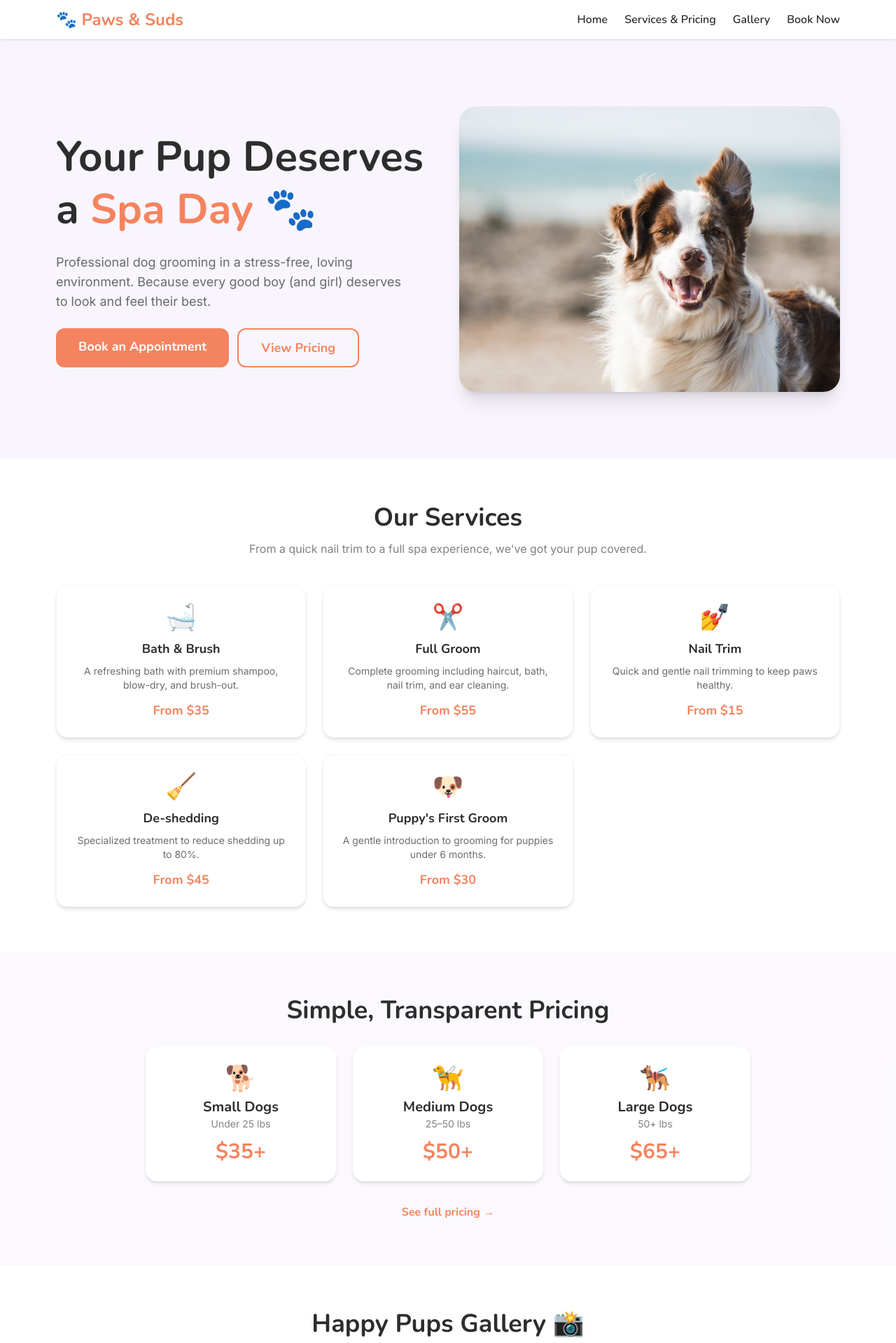
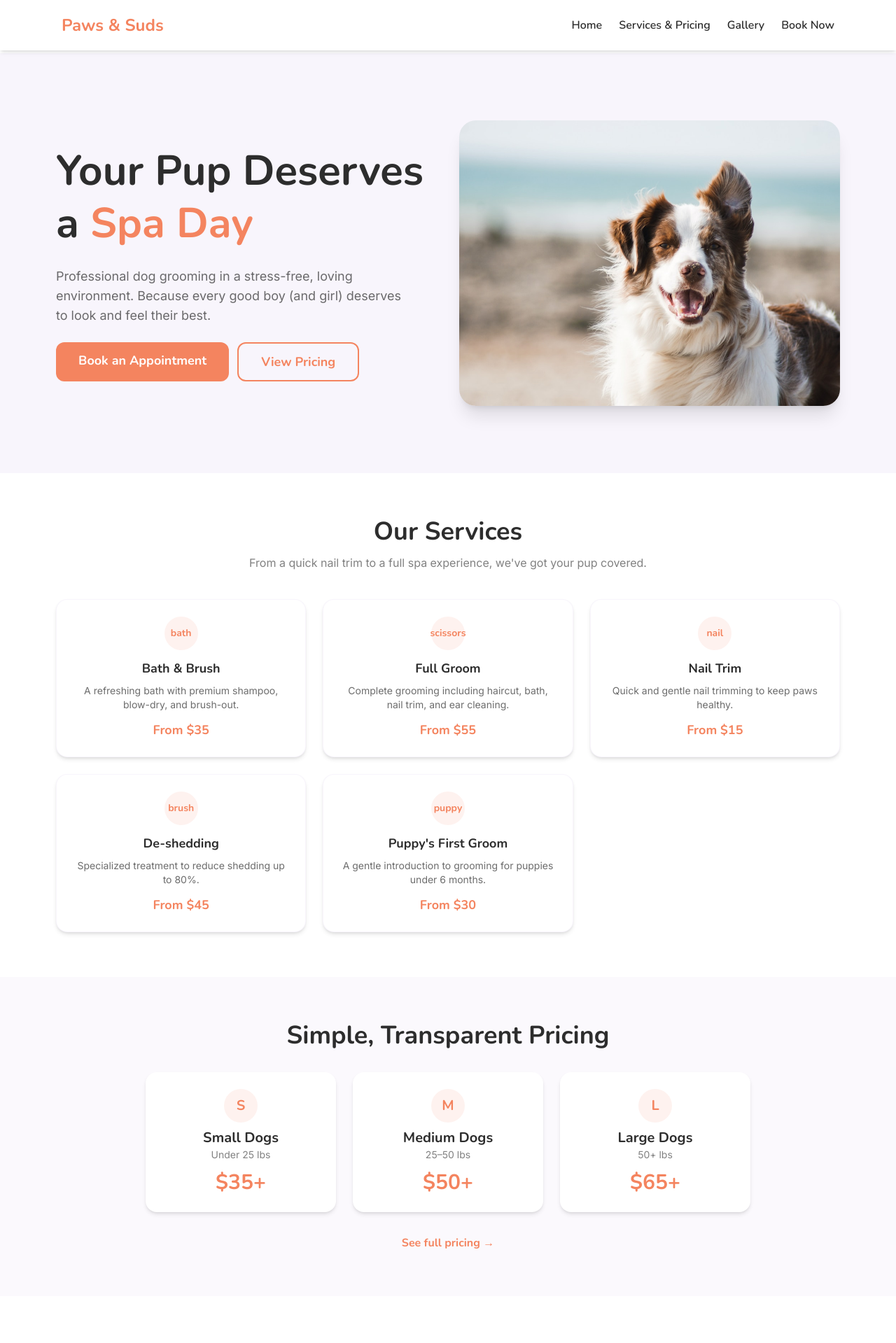
Before and after one commit to LXGIC-Studios/paws-and-suds, a Next.js app: page / in a window 1280 px wide. Shown: the top 1919 px of the page at 70% size. Built offline with nearby package versions, Linux system fonts and the light colour scheme.

Commit message:
fix: remove emojis, fix navbar

```diff
--- a/app/book/page.tsx
+++ b/app/book/page.tsx
@@ -19,21 +19,21 @@ export default function BookPage() {
           </div>
           <div className="md:col-span-2 space-y-6">
             <div className="bg-lavender/20 rounded-2xl p-6">
-              <h3 className="font-heading text-xl font-bold mb-3">📍 Visit Us</h3>
+              <h3 className="font-heading text-xl font-bold mb-3">Visit Us</h3>
               <p className="text-dark/70 text-sm leading-relaxed">
                 123 Bark Avenue<br />
                 Pawsville, TX 75001
               </p>
             </div>
             <div className="bg-lavender/20 rounded-2xl p-6">
-              <h3 className="font-heading text-xl font-bold mb-3">📞 Call Us</h3>
+              <h3 className="font-heading text-xl font-bold mb-3">Call Us</h3>
               <p className="text-dark/70 text-sm">
                 (555) PAW-WASH<br />
                 (555) 729-9274
               </p>
             </div>
             <div className="bg-lavender/20 rounded-2xl p-6">
-              <h3 className="font-heading text-xl font-bold mb-3">🕐 Hours</h3>
+              <h3 className="font-heading text-xl font-bold mb-3">Hours</h3>
               <div className="text-dark/70 text-sm space-y-1">
                 <p>Mon–Fri: 8:00 AM – 6:00 PM</p>
                 <p>Saturday: 9:00 AM – 5:00 PM</p>
@@ -41,7 +41,7 @@ export default function BookPage() {
               </div>
             </div>
             <div className="bg-yellow-pop/20 rounded-2xl p-6 border border-yellow-pop/40">
-              <h3 className="font-heading text-lg font-bold mb-2">🐾 First Visit?</h3>
+              <h3 className="font-heading text-lg font-bold mb-2">First Visit?</h3>
               <p className="text-dark/70 text-sm">
                 Please arrive 10 minutes early for your first visit so we can get to know you and your pup!
               </p>
--- a/app/gallery/page.tsx
+++ b/app/gallery/page.tsx
@@ -21,7 +21,7 @@ export default function GalleryPage() {
     <>
       <section className="bg-lavender/30 py-16">
         <div className="max-w-6xl mx-auto px-4 text-center">
-          <h1 className="font-heading text-4xl md:text-5xl font-bold mb-4">Our Gallery 📸</h1>
+          <h1 className="font-heading text-4xl md:text-5xl font-bold mb-4">Our Gallery</h1>
           <p className="text-dark/60 text-lg max-w-2xl mx-auto">
             Check out some of our happiest clients! Every pup leaves looking (and feeling) like a star.
           </p>
@@ -35,7 +35,7 @@ export default function GalleryPage() {
       <section className="text-center pb-16">
         <p className="text-dark/60 mb-4">Want your pup to be featured?</p>
         <Link href="/book" className="bg-coral text-white font-heading font-bold px-8 py-3 rounded-xl hover:bg-coral/90 transition-colors inline-block">
-          Book a Groom 🐾
+          Book a Groom
         </Link>
       </section>
     </>
--- a/app/layout.tsx
+++ b/app/layout.tsx
@@ -31,7 +31,7 @@ export default function RootLayout({
     <html lang="en" className={`${nunito.variable} ${inter.variable}`}>
       <body className="font-body text-[#2d2d2d] bg-white antialiased">
         <Navbar />
-        <main>{children}</main>
+        <main className="pt-[76px]">{children}</main>
         <Footer />
       </body>
     </html>
--- a/app/page.tsx
+++ b/app/page.tsx
@@ -5,11 +5,11 @@ import PhotoGallery from "@/components/PhotoGallery";
 import TestimonialCard from "@/components/TestimonialCard";
 
 const services = [
-  { icon: "🛁", title: "Bath & Brush", description: "A refreshing bath with premium shampoo, blow-dry, and brush-out.", price: "From $35" },
-  { icon: "✂️", title: "Full Groom", description: "Complete grooming including haircut, bath, nail trim, and ear cleaning.", price: "From $55" },
-  { icon: "💅", title: "Nail Trim", description: "Quick and gentle nail trimming to keep paws healthy.", price: "From $15" },
-  { icon: "🧹", title: "De-shedding", description: "Specialized treatment to reduce shedding up to 80%.", price: "From $45" },
-  { icon: "🐶", title: "Puppy's First Groom", description: "A gentle introduction to grooming for puppies under 6 months.", price: "From $30" },
+  { icon: "bath", title: "Bath & Brush", description: "A refreshing bath with premium shampoo, blow-dry, and brush-out.", price: "From $35" },
+  { icon: "scissors", title: "Full Groom", description: "Complete grooming including haircut, bath, nail trim, and ear cleaning.", price: "From $55" },
+  { icon: "nail", title: "Nail Trim", description: "Quick and gentle nail trimming to keep paws healthy.", price: "From $15" },
+  { icon: "brush", title: "De-shedding", description: "Specialized treatment to reduce shedding up to 80%.", price: "From $45" },
+  { icon: "puppy", title: "Puppy's First Groom", description: "A gentle introduction to grooming for puppies under 6 months.", price: "From $30" },
 ];
 
 const galleryImages = [
@@ -35,7 +35,7 @@ export default function Home() {
         <div className="max-w-6xl mx-auto px-4 py-16 md:py-24 flex flex-col md:flex-row items-center gap-8">
           <div className="flex-1 text-center md:text-left space-y-6">
             <h1 className="font-heading text-4xl md:text-5xl lg:text-6xl font-bold leading-tight">
-              Your Pup Deserves a <span className="text-coral">Spa Day</span> 🐾
+              Your Pup Deserves a <span className="text-coral">Spa Day</span>
             </h1>
             <p className="text-lg text-dark/70 max-w-lg">
               Professional dog grooming in a stress-free, loving environment. Because every good boy (and girl) deserves to look and feel their best.
@@ -74,12 +74,12 @@ export default function Home() {
           <h2 className="font-heading text-3xl md:text-4xl font-bold mb-8">Simple, Transparent Pricing</h2>
           <div className="grid sm:grid-cols-3 gap-6">
             {[
-              { size: "Small Dogs", weight: "Under 25 lbs", price: "$35+", emoji: "🐕" },
-              { size: "Medium Dogs", weight: "25–50 lbs", price: "$50+", emoji: "🦮" },
-              { size: "Large Dogs", weight: "50+ lbs", price: "$65+", emoji: "🐕‍🦺" },
+              { size: "Small Dogs", weight: "Under 25 lbs", price: "$35+", label: "S" },
+              { size: "Medium Dogs", weight: "25–50 lbs", price: "$50+", label: "M" },
+              { size: "Large Dogs", weight: "50+ lbs", price: "$65+", label: "L" },
             ].map((p) => (
               <div key={p.size} className="bg-white rounded-2xl shadow-md p-6">
-                <div className="text-4xl mb-2">{p.emoji}</div>
+                <div className="w-12 h-12 rounded-full bg-coral/10 text-coral font-heading font-bold text-xl flex items-center justify-center mx-auto mb-2">{p.label}</div>
                 <h3 className="font-heading text-xl font-bold">{p.size}</h3>
                 <p className="text-sm text-dark/60 mb-3">{p.weight}</p>
                 <p className="font-heading text-3xl font-bold text-coral">{p.price}</p>
@@ -94,7 +94,7 @@ export default function Home() {
 
       {/* Gallery */}
       <section className="max-w-6xl mx-auto px-4 py-16">
-        <h2 className="font-heading text-3xl md:text-4xl font-bold text-center mb-3">Happy Pups Gallery 📸</h2>
+        <h2 className="font-heading text-3xl md:text-4xl font-bold text-center mb-3">Happy Pups Gallery</h2>
         <p className="text-center text-dark/60 mb-10">Some of our favorite furry clients looking their best!</p>
         <PhotoGallery images={galleryImages} />
       </section>
@@ -102,7 +102,7 @@ export default function Home() {
       {/* Testimonials */}
       <section className="bg-lavender/20 py-16">
         <div className="max-w-6xl mx-auto px-4">
-          <h2 className="font-heading text-3xl md:text-4xl font-bold text-center mb-10">What Pet Parents Say 💬</h2>
+          <h2 className="font-heading text-3xl md:text-4xl font-bold text-center mb-10">What Pet Parents Say</h2>
           <div className="grid md:grid-cols-3 gap-6">
             {testimonials.map((t) => (
               <TestimonialCard key={t.name} {...t} />
@@ -116,7 +116,7 @@ export default function Home() {
         <h2 className="font-heading text-3xl md:text-4xl font-bold mb-4">Ready to Pamper Your Pup?</h2>
         <p className="text-dark/60 mb-8 text-lg">Book your appointment today and give your furry friend the spa day they deserve!</p>
         <Link href="/book" className="bg-coral text-white font-heading font-bold px-10 py-4 rounded-xl hover:bg-coral/90 transition-colors text-xl inline-block">
-          Book Now 🐾
+          Book Now
         </Link>
       </section>
     </>
--- a/app/services/page.tsx
+++ b/app/services/page.tsx
@@ -2,11 +2,11 @@ import Link from "next/link";
 import PricingTable from "@/components/PricingTable";
 
 const addons = [
-  { name: "Teeth Brushing", price: "$10", icon: "🦷" },
-  { name: "Flea Treatment", price: "$15", icon: "🛡️" },
-  { name: "Blueberry Facial", price: "$12", icon: "🫐" },
-  { name: "Nail Grinding", price: "$8", icon: "✨" },
-  { name: "Cologne Spritz", price: "$5", icon: "🌸" },
+  { name: "Teeth Brushing", price: "$10" },
+  { name: "Flea Treatment", price: "$15" },
+  { name: "Blueberry Facial", price: "$12" },
+  { name: "Nail Grinding", price: "$8" },
+  { name: "Cologne Spritz", price: "$5" },
 ];
 
 const packages = [
@@ -22,7 +22,7 @@ export default function ServicesPage() {
         <div className="max-w-6xl mx-auto px-4 text-center">
           <h1 className="font-heading text-4xl md:text-5xl font-bold mb-4">Services & Pricing</h1>
           <p className="text-dark/60 text-lg max-w-2xl mx-auto">
-            Transparent pricing with no hidden fees. Every service includes love, belly rubs, and treats! 🐾
+            Transparent pricing with no hidden fees. Every service includes love, belly rubs, and treats!
           </p>
         </div>
       </section>
@@ -38,7 +38,7 @@ export default function ServicesPage() {
           <div className="grid sm:grid-cols-2 lg:grid-cols-3 gap-4">
             {addons.map((a) => (
               <div key={a.name} className="bg-white rounded-2xl shadow-sm p-5 flex items-center gap-4 border border-lavender/30">
-                <span className="text-3xl">{a.icon}</span>
+                <div className="w-10 h-10 rounded-full bg-coral/10 flex-shrink-0" />
                 <div>
                   <p className="font-heading font-bold">{a.name}</p>
                   <p className="text-coral font-bold">{a.price}</p>
@@ -50,7 +50,7 @@ export default function ServicesPage() {
       </section>
 
       <section className="max-w-5xl mx-auto px-4 py-16">
-        <h2 className="font-heading text-3xl font-bold mb-8 text-center">Package Deals 🎁</h2>
+        <h2 className="font-heading text-3xl font-bold mb-8 text-center">Package Deals</h2>
         <div className="grid md:grid-cols-3 gap-6">
           {packages.map((p) => (
             <div key={p.name} className="bg-white rounded-2xl shadow-md p-6 border-2 border-lavender/50 text-center relative overflow-hidden">
@@ -67,7 +67,7 @@ export default function ServicesPage() {
         <div className="max-w-4xl mx-auto px-4 text-center">
           <h2 className="font-heading text-2xl font-bold mb-4">Ready to book?</h2>
           <Link href="/book" className="bg-coral text-white font-heading font-bold px-10 py-3 rounded-xl hover:bg-coral/90 transition-colors text-lg inline-block">
-            Book an Appointment 🐾
+            Book an Appointment
           </Link>
         </div>
       </section>
--- a/components/BookingForm.tsx
+++ b/components/BookingForm.tsx
@@ -7,7 +7,7 @@ export default function BookingForm() {
   if (submitted) {
     return (
       <div className="bg-lavender/20 rounded-2xl p-8 text-center">
-        <div className="text-5xl mb-4">🎉</div>
+        <div className="text-2xl font-heading font-bold text-coral mb-4">Success!</div>
         <h3 className="font-heading text-2xl font-bold mb-2">Booking Request Sent!</h3>
         <p className="text-dark/70">We&apos;ll confirm your appointment within 24 hours.</p>
       </div>
@@ -57,7 +57,7 @@ export default function BookingForm() {
         <textarea rows={3} className="w-full rounded-xl border border-gray-200 px-4 py-2.5 focus:outline-none focus:ring-2 focus:ring-coral/50" placeholder="Anything we should know about your pup?" />
       </div>
       <button type="submit" className="w-full bg-coral text-white font-heading font-bold py-3 rounded-xl hover:bg-coral/90 transition-colors text-lg">
-        Request Appointment 🐾
+        Request Appointment
       </button>
     </form>
   );
--- a/components/Footer.tsx
+++ b/components/Footer.tsx
@@ -4,7 +4,7 @@ export default function Footer() {
   return (
     <footer className="bg-lavender/40 py-10 mt-16">
       <div className="max-w-6xl mx-auto px-4 text-center space-y-4">
-        <p className="font-heading text-xl font-bold text-coral">🐾 Paws & Suds Pet Spa</p>
+        <p className="font-heading text-xl font-bold text-coral">Paws & Suds Pet Spa</p>
         <p className="text-sm text-dark/70">123 Bark Avenue, Pawsville, TX 75001</p>
         <p className="text-sm text-dark/70">(555) PAW-WASH &middot; (555) 729-9274</p>
         <div className="flex justify-center gap-6 text-sm font-semibold">
--- a/components/Navbar.tsx
+++ b/components/Navbar.tsx
@@ -12,17 +12,17 @@ export default function Navbar() {
   ];
 
   return (
-    <nav className="bg-white/90 backdrop-blur-sm sticky top-0 z-50 shadow-sm">
-      <div className="max-w-6xl mx-auto px-4 py-3 flex items-center justify-between">
+    <nav className="bg-white fixed top-0 left-0 right-0 z-50 shadow-md">
+      <div className="max-w-6xl mx-auto px-6 py-5 flex items-center justify-between">
         <Link href="/" className="font-heading text-2xl font-bold text-coral">
-          🐾 Paws & Suds
+          Paws &amp; Suds
         </Link>
         <button
           className="md:hidden text-2xl"
           onClick={() => setOpen(!open)}
           aria-label="Toggle menu"
         >
-          {open ? "✕" : "☰"}
+          {open ? "\u2715" : "\u2630"}
         </button>
         <div className={`${open ? "flex" : "hidden"} md:flex flex-col md:flex-row absolute md:static top-full left-0 w-full md:w-auto bg-white md:bg-transparent gap-1 md:gap-6 p-4 md:p-0 shadow-md md:shadow-none`}>
           {links.map((l) => (
--- a/components/ServiceCard.tsx
+++ b/components/ServiceCard.tsx
@@ -8,7 +8,7 @@ interface ServiceCardProps {
 export default function ServiceCard({ icon, title, description, price }: ServiceCardProps) {
   return (
     <div className="bg-white rounded-2xl shadow-md hover:shadow-lg transition-shadow p-6 text-center border border-lavender/30">
-      <div className="text-4xl mb-3">{icon}</div>
+      <div className="w-12 h-12 rounded-full bg-coral/10 text-coral font-heading font-bold text-sm flex items-center justify-center mx-auto mb-3">{icon}</div>
       <h3 className="font-heading text-lg font-bold mb-2">{title}</h3>
       <p className="text-sm text-dark/70 mb-3">{description}</p>
       {price && <p className="font-heading font-bold text-coral text-lg">{price}</p>}
```
